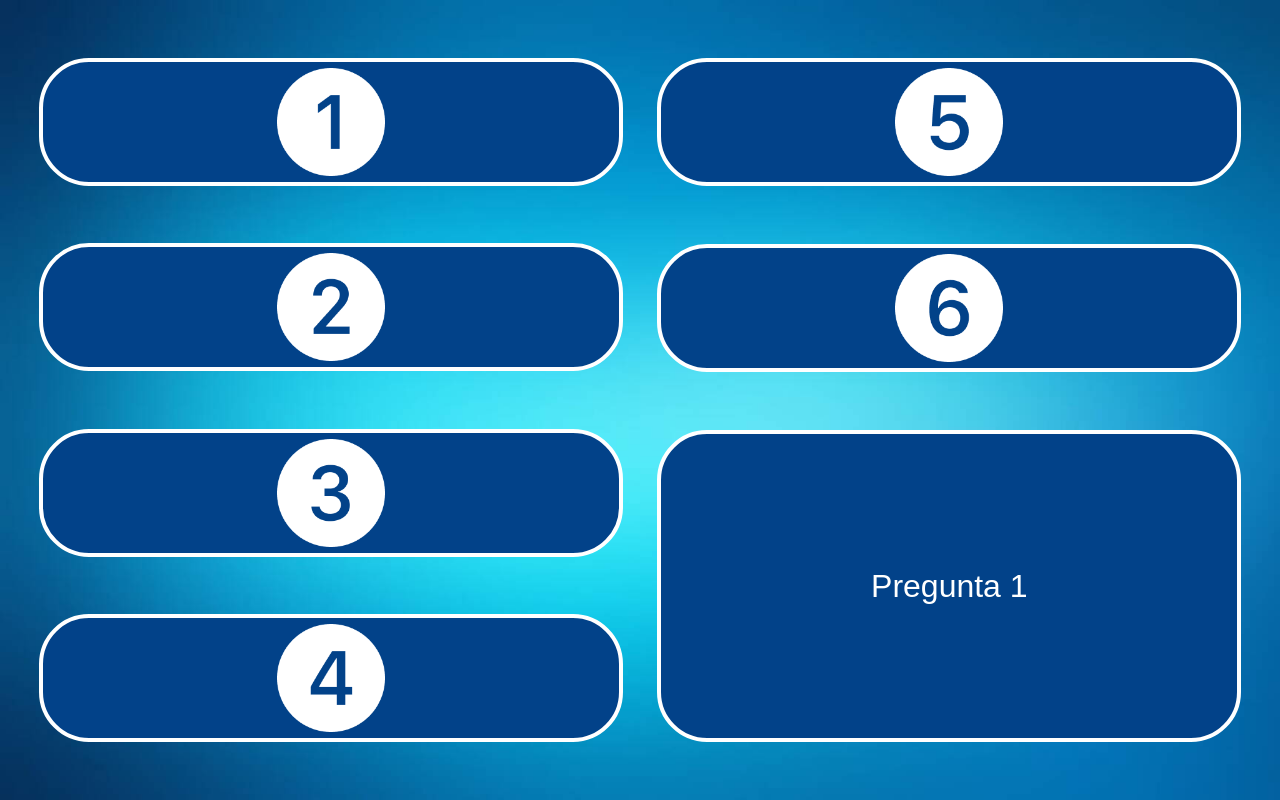
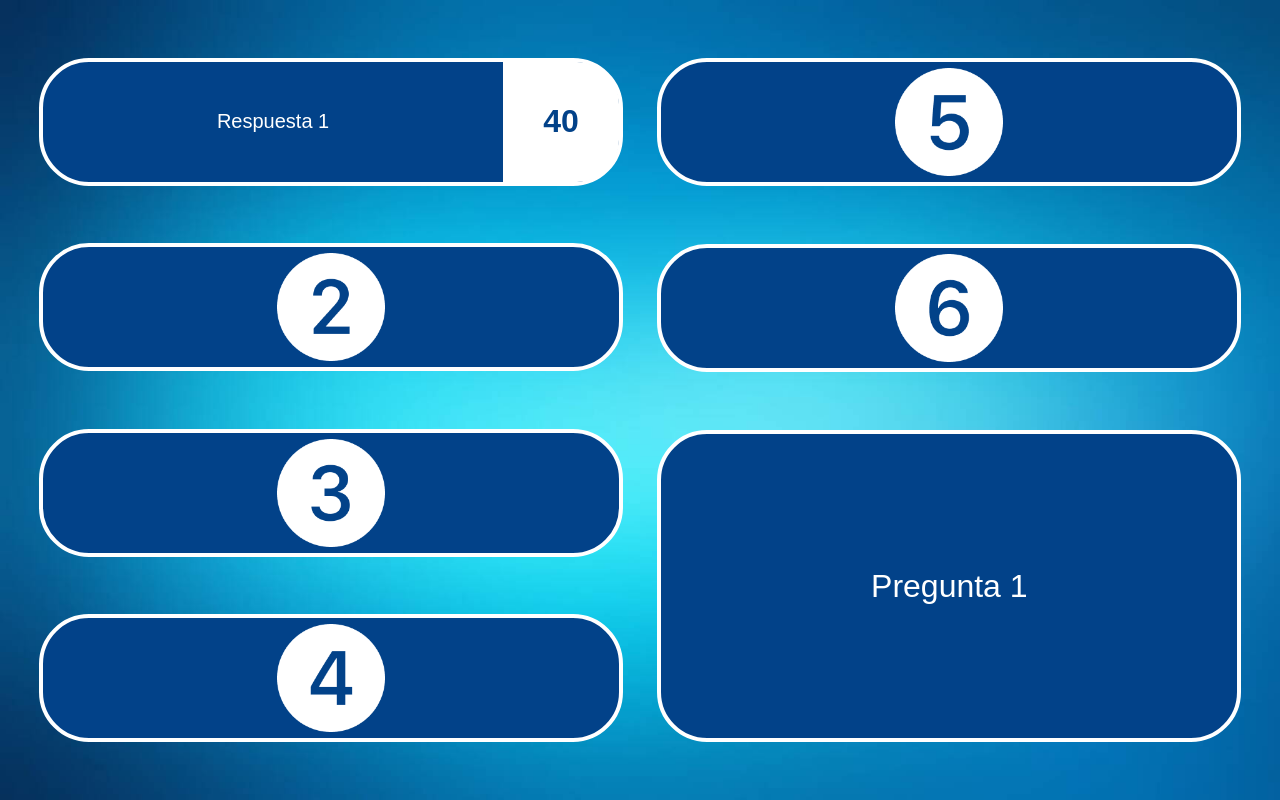
Before and after one commit to RobertIskandarani/100-macabeos-dicen, a React (Create React App) app: page / in a window 1280 px wide. Both pictures are taken after a click on the element 330 px from the left and 121 px from the top of the page. Built offline with nearby package versions, Linux system fonts and the light colour scheme.

Commit message:
se agrega funcionalidad

```diff
--- a/src/App.js
+++ b/src/App.js
@@ -30,14 +30,7 @@ function App() {
         {information[question].answers
           .filter((value) => value.id < 5)
           .map((answer) => (
-            <Button
-              key={answer.id}
-              img={answer.img}
-              number={answer.id}
-              onClick={() => {
-                console.log("hello");
-              }}
-            />
+            <Button key={answer.id} answer={answer} />
           ))}
       </div>
       <div
@@ -53,14 +46,7 @@ function App() {
         {information[question].answers
           .filter((value) => value.id > 4)
           .map((answer) => (
-            <Button
-              key={answer.id}
-              img={answer.img}
-              number={answer.id}
-              onClick={() => {
-                console.log("hello");
-              }}
-            />
+            <Button key={answer.id} answer={answer} />
           ))}
         <div
           style={{
--- a/src/components/Button.css
+++ b/src/components/Button.css
@@ -1,4 +1,5 @@
-.button {
+.button,
+.buttonAnswer {
   height: 15%;
   width: 100%;
   background-color: rgb(2, 66, 137);
@@ -7,6 +8,9 @@
   display: flex;
   align-items: center;
   justify-content: center;
+  color: white;
+  font-size: 20px;
+  font-family: Arial;
 }
 
 .button:hover {
--- a/src/components/Button.jsx
+++ b/src/components/Button.jsx
@@ -1,9 +1,14 @@
+import { useState } from "react";
 import "./Button.css";
+import ButtonAnswer from "./ButtonAnswer";
 
-function Button({ img, number, onClick }) {
-  return (
-    <div className="button" onClick={onClick}>
-      <img alt={number} src={img} width={"auto"} height={"90%"} />
+function Button({ answer }) {
+  const [show, setShow] = useState(false);
+  return show ? (
+    <ButtonAnswer answer={answer} />
+  ) : (
+    <div className="button" onClick={() => setShow(true)}>
+      <img alt={answer.id} src={answer.img} width={"auto"} height={"90%"} />
     </div>
   );
 }
--- /dev/null
+++ b/src/components/ButtonAnswer.jsx
@@ -0,0 +1,38 @@
+import "./Button.css";
+
+function ButtonAnswer({ answer }) {
+  return (
+    <div className="buttonAnswer">
+      <div
+        style={{
+          width: "80%",
+          height: "100%",
+          display: "flex",
+          alignItems: "center",
+          justifyContent: "center",
+        }}
+      >
+        {answer.answer}
+      </div>
+      <div
+        style={{
+          width: "20%",
+          height: "100%",
+          display: "flex",
+          alignItems: "center",
+          justifyContent: "center",
+          backgroundColor: "white",
+          borderTopRightRadius: 42,
+          borderBottomRightRadius: 42,
+          color: "rgb(2, 66, 137)",
+          fontWeight: "bold",
+          fontSize: 32,
+        }}
+      >
+        {answer.count}
+      </div>
+    </div>
+  );
+}
+
+export default ButtonAnswer;
--- a/src/information.js
+++ b/src/information.js
@@ -6,31 +6,37 @@ const information = [
         id: 1,
         img: require("./assets/1.png"),
         answer: "Respuesta 1",
+        count: 40,
       },
       {
         id: 2,
         img: require("./assets/2.png"),
         answer: "Respuesta 2",
+        count: 22,
       },
       {
         id: 3,
         img: require("./assets/3.png"),
         answer: "Respuesta 3",
+        count: 15,
       },
       {
         id: 4,
         img: require("./assets/4.png"),
         answer: "Respuesta 4",
+        count: 10,
       },
       {
         id: 5,
         img: require("./assets/5.png"),
         answer: "Respuesta 5",
+        count: 7,
       },
       {
         id: 6,
         img: require("./assets/6.png"),
         answer: "Respuesta 6",
+        count: 6,
       },
     ],
   },
```
